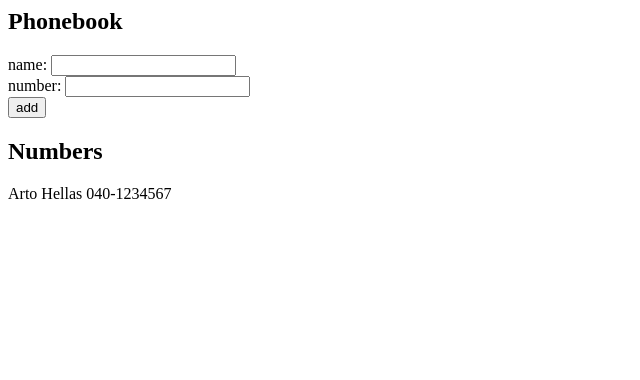
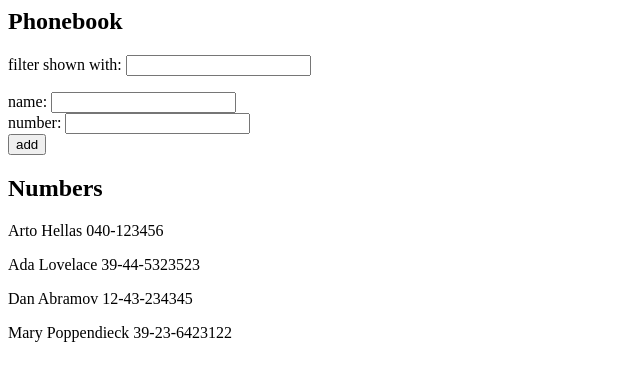
Before and after one commit to AvaibleUser/phonebook-frontend, a React (Create React App) app: page / in a window 1280 px wide. Shown: the top 380 px of the page, without its empty margins (0-640 px from the left). Built offline with nearby package versions, Linux system fonts and the light colour scheme.

Commit message:
1 file modified

```diff
--- a/src/App.js
+++ b/src/App.js
@@ -1,7 +1,11 @@
 import React from 'react';
 import { useState } from 'react';
 
-const Person = ({ name, number }) => <p>{name} {number}</p>;
+const Person = ({ name, number }) => (
+  <p>
+    {name} {number}
+  </p>
+);
 
 const Input = ({ label, value, setValue }) => {
   const catchValueChange = ({ target: { value } }) => {
@@ -17,10 +21,15 @@ const Input = ({ label, value, setValue }) => {
 
 const App = () => {
   const [persons, setPersons] = useState([
-    { name: 'Arto Hellas', number: '040-1234567' },
+    { name: 'Arto Hellas', number: '040-123456', id: 1 },
+    { name: 'Ada Lovelace', number: '39-44-5323523', id: 2 },
+    { name: 'Dan Abramov', number: '12-43-234345', id: 3 },
+    { name: 'Mary Poppendieck', number: '39-23-6423122', id: 4 },
   ]);
   const [newName, setNewName] = useState('');
   const [newNumber, setNewNumber] = useState('');
+  const [filter, setFilter] = useState('');
+  const [filteredPersons, setFilteredPersons] = useState(persons);
 
   const addPerson = (event) => {
     event.preventDefault();
@@ -33,9 +42,22 @@ const App = () => {
     }
   };
 
+  const filterPersons = (name) => {
+    const nameRegex = new RegExp(name, 'i');
+    const newFilteredPersons = persons.filter((person) =>
+      nameRegex.test(person.name)
+    );
+
+    setFilteredPersons(newFilteredPersons);
+    setFilter(name);
+  };
+
   return (
     <div>
       <h2>Phonebook</h2>
+      <form>
+        <Input label="filter shown with" value={filter} setValue={filterPersons} />
+      </form>
       <form>
         <Input label="name" value={newName} setValue={setNewName} />
         <Input label="number" value={newNumber} setValue={setNewNumber} />
@@ -46,7 +68,7 @@ const App = () => {
         </div>
       </form>
       <h2>Numbers</h2>
-      {persons.map((person) => (
+      {filteredPersons.map((person) => (
         <Person {...person} key={person.name} />
       ))}
     </div>
```
